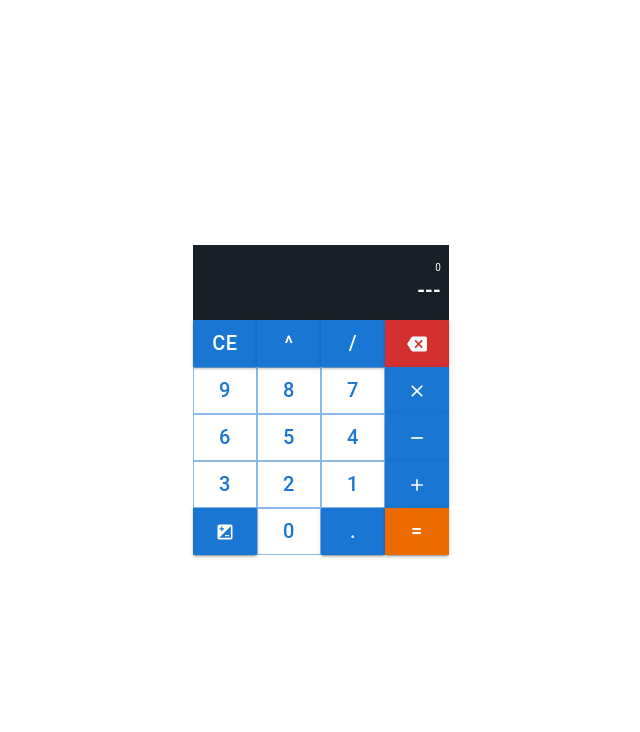
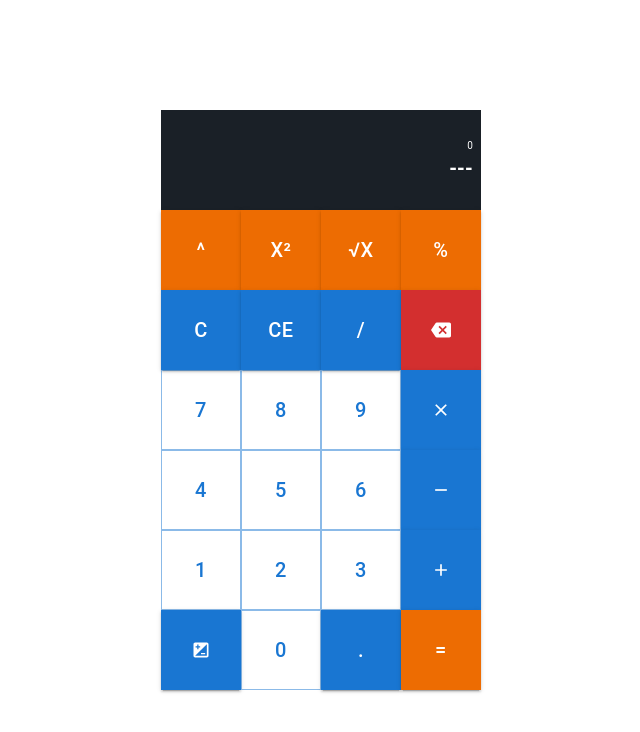
Before and after one commit to QuentinMEpsi/b3-c2-dev-tu-marceron-quentin, a React app: page / in a window 1280 px wide. Shown: the whole page, without its empty margins (319-959 px from the left). Built offline with nearby package versions, Linux system fonts and the light colour scheme.

Commit message:
Calculator without function for calculate

```diff
--- a/public/index.html
+++ b/public/index.html
@@ -2,7 +2,7 @@
 <html lang="en">
   <head>
     <meta charset="utf-8" />
-    <link rel="icon" href="%PUBLIC_URL%/favicon.ico" />
+    <link rel="icon" href="%PUBLIC_URL%/calculatorIcon.png" />
     <meta name="viewport" content="width=device-width, initial-scale=1" />
     <meta name="theme-color" content="#000000" />
     <meta
@@ -24,7 +24,7 @@
       work correctly both with client-side routing and a non-root public URL.
       Learn how to configure a non-root public URL by running `npm run build`.
     -->
-    <title>React App</title>
+    <title>Calculator</title>
   </head>
   <body>
     <noscript>You need to enable JavaScript to run this app.</noscript>
--- a/src/components/Calculator/Calculator.js
+++ b/src/components/Calculator/Calculator.js
@@ -1,9 +1,11 @@
+
+import {useState} from "react";
+import MathFunction from "../../utilities/MathFunction";
 
 import {
     Button,
     Stack, Typography
 } from "@mui/material";
-
 import {
     Add, Backspace,
     Close, Iso,
@@ -11,64 +13,94 @@ import {
 } from "@mui/icons-material";
 
 import styles from './Calculator.module.css';
-import {useState} from "react";
 
 export default function Calculator() {
     const [calcValue, setCalcValue] = useState('');
-    const [finalValue, setfinalValue] = useState('');
+    const [finalValue, setFinalValue] = useState('');
 
     const handleAdd = (value) => {
         setCalcValue(calcValue + value);
-    }
+    };
+    const handleCancel = () => {
+        setCalcValue(calcValue.substring(0, calcValue.length - 1));
+    };
     const handleRemove = () => {
         setCalcValue('');
-        setfinalValue('');
-    }
-    const handleCancel = () => {
-        setCalcValue(calcValue.substring(0, calcValue.length - 1));
-    }
-    const handleEqual = (value) => {
-        setfinalValue(finalValue + calcValue + value);
+    };
+    const handleTotallyRemove = () => {
         setCalcValue('');
-    }
+        setFinalValue('');
+    };
+    const handleOperator = (operator) => {
+        if(calcValue) {
+            if(finalValue) {
+                const parseValue = MathFunction.parseOperation(finalValue + ' ' + calcValue);
+                setFinalValue(MathFunction.addOperation(parseValue.firstNumber, parseValue.operator, parseValue.secondNumber) + ' ' + operator);
+                setCalcValue('')
+            }
+            else {
+                setFinalValue(finalValue + ' ' + calcValue + ' ' + operator);
+                setCalcValue('');
+            }
+        }
+    };
+    const handleComplexOperator = (operator) => {
+        if(calcValue) {
+            setCalcValue(MathFunction.addOperation(calcValue, operator));
+        }
+    };
+    const handleEqual = () => {
+        if(calcValue !== '') {
+            setFinalValue(finalValue + ' ' + calcValue);
+            const parseValue = MathFunction.parseOperation(finalValue + ' ' + calcValue);
+
+            setCalcValue(MathFunction.addOperation(parseValue.firstNumber, parseValue.operator, parseValue.secondNumber));
+        }
+    };
 
     return (
         <Stack className={styles.Calculator}>
-            <Stack px={1} justifyContent={'center'} sx={{backgroundColor: '#1A2027FF', height: '75px'}}>
-                <Typography color={'white'} fontSize={'10px'} textAlign={'right'}>{finalValue ? finalValue : 0}</Typography>
-                <Typography color={'white'} fontSize={'20px'} fontWeight={'bold'} textAlign={'right'}>{calcValue ? calcValue : '---'}</Typography>
+            <Stack px={1} justifyContent={'center'} sx={{backgroundColor: '#1A2027FF', height: '100px'}}>
+                <Typography data-testid={'finalValue'} color={'white'} fontSize={'10px'} textAlign={'right'}>{finalValue ? finalValue : 0}</Typography>
+                <Typography data-testid={'calcValue'} color={'white'} fontSize={'20px'} fontWeight={'bold'} textAlign={'right'}>{calcValue ? calcValue : '---'}</Typography>
             </Stack>
             <Stack>
                 <Stack flexDirection={'column'}>
                     <Stack flexDirection={'row'}>
-                        <Button variant={'contained'} onClick={handleRemove}>CE</Button>
-                        <Button variant={'contained'} onClick={() => handleEqual('^')}>^</Button>
-                        <Button variant={'contained'} onClick={() => handleEqual('/')}>/</Button>
-                        <Button color={'error'} variant={'contained'} onClick={handleCancel}><Backspace /></Button>
+                        <Button color={'warning'} variant={'contained'} onClick={() => handleOperator('^')}>^</Button>
+                        <Button color={'warning'} variant={'contained'} onClick={() => handleComplexOperator('²')}>x²</Button>
+                        <Button color={'warning'} variant={'contained'} onClick={() => handleComplexOperator('√')}>√x</Button>
+                        <Button color={'warning'} variant={'contained'} onClick={() => handleComplexOperator('%')}>%</Button>
                     </Stack>
                     <Stack flexDirection={'row'}>
-                        <Button variant={'outlined'} onClick={() => handleAdd(9)}>9</Button>
-                        <Button variant={'outlined'} onClick={() => handleAdd(8)}>8</Button>
-                        <Button variant={'outlined'} onClick={() => handleAdd(7)}>7</Button>
-                        <Button variant={'contained'} onClick={() => handleEqual('*')}><Close /></Button>
+                        <Button data-testid={'buttonDelete'} variant={'contained'} onClick={handleRemove}>C</Button>
+                        <Button data-testid={'buttonRemove'} variant={'contained'} onClick={handleTotallyRemove}>CE</Button>
+                        <Button variant={'contained'} onClick={() => handleOperator('/')}>/</Button>
+                        <Button data-testid={'buttonCancel'} color={'error'} variant={'contained'} onClick={handleCancel}><Backspace /></Button>
                     </Stack>
                     <Stack flexDirection={'row'}>
-                        <Button variant={'outlined'} onClick={() => handleAdd(6)}>6</Button>
-                        <Button variant={'outlined'} onClick={() => handleAdd(5)}>5</Button>
-                        <Button variant={'outlined'} onClick={() => handleAdd(4)}>4</Button>
-                        <Button variant={'contained'} onClick={() => handleEqual('-')}><Remove /></Button>
+                        <Button data-testid={'button7'} variant={'outlined'} onClick={() => handleAdd(7)}>7</Button>
+                        <Button data-testid={'button8'} variant={'outlined'} onClick={() => handleAdd(8)}>8</Button>
+                        <Button data-testid={'button9'} variant={'outlined'} onClick={() => handleAdd(9)}>9</Button>
+                        <Button variant={'contained'} onClick={() => handleOperator('*')}><Close /></Button>
                     </Stack>
                     <Stack flexDirection={'row'}>
-                        <Button variant={'outlined'} onClick={() => handleAdd(3)}>3</Button>
-                        <Button variant={'outlined'} onClick={() => handleAdd(2)}>2</Button>
-                        <Button variant={'outlined'} onClick={() => handleAdd(1)}>1</Button>
-                        <Button variant={'contained'} onClick={() => handleEqual('+')}><Add /></Button>
+                        <Button data-testid={'button4'} variant={'outlined'} onClick={() => handleAdd(4)}>4</Button>
+                        <Button data-testid={'button5'} variant={'outlined'} onClick={() => handleAdd(5)}>5</Button>
+                        <Button data-testid={'button6'} variant={'outlined'} onClick={() => handleAdd(6)}>6</Button>
+                        <Button variant={'contained'} onClick={() => handleOperator('-')}><Remove /></Button>
                     </Stack>
                     <Stack flexDirection={'row'}>
-                        <Button variant={'contained'}><Iso /></Button>
-                        <Button variant={'outlined'} onClick={() => handleAdd(0)}>0</Button>
+                        <Button data-testid={'button1'} variant={'outlined'} onClick={() => handleAdd(1)}>1</Button>
+                        <Button data-testid={'button2'} variant={'outlined'} onClick={() => handleAdd(2)}>2</Button>
+                        <Button data-testid={'button3'} variant={'outlined'} onClick={() => handleAdd(3)}>3</Button>
+                        <Button variant={'contained'} onClick={() => handleOperator('+')}><Add /></Button>
+                    </Stack>
+                    <Stack flexDirection={'row'}>
+                        <Button variant={'contained'} onClick={() => handleComplexOperator('+/-')}><Iso /></Button>
+                        <Button data-testid={'button0'} variant={'outlined'} onClick={() => handleAdd(0)}>0</Button>
                         <Button variant={'contained'} onClick={() => handleAdd('.')}>.</Button>
-                        <Button color={'warning'} variant={'contained'} onClick={() => handleEqual('=')}>=</Button>
+                        <Button data-testid={'buttonEqual'} color={'warning'} variant={'contained'} onClick={handleEqual}>=</Button>
                     </Stack>
                 </Stack>
             </Stack>
--- a/src/components/Calculator/Calculator.module.css
+++ b/src/components/Calculator/Calculator.module.css
@@ -1,5 +1,7 @@
 
 .Calculator > div > div > div > button {
+    width: 80px;
+    height: 80px;
     border-radius: 0;
     font-size: 20px;
 }
--- /dev/null
+++ b/src/utilities/MathFunction.js
@@ -0,0 +1,30 @@
+
+export default class MathFunction {
+
+    static parseOperation(value) {
+        let splitElement = value.split(' ');
+        const finalElement = splitElement.filter((item) => item !== '');
+
+        return {
+            operator: finalElement[1],
+            firstNumber: parseFloat(finalElement[0]),
+            secondNumber: parseFloat(finalElement[2]),
+        };
+    }
+
+    static addOperation(firstNumber, operator, secondNumber) {
+        const operatorSymbol = {
+            '+': (firstNumber + secondNumber),
+            '-': (firstNumber - secondNumber),
+            '*': (firstNumber * secondNumber),
+            '/': (firstNumber / secondNumber),
+            '^': (firstNumber ** secondNumber),
+            '%': (firstNumber * 0.01),
+            '²': (firstNumber * firstNumber),
+            '√': (Math.sqrt(firstNumber)),
+            '+/-': (firstNumber * -1),
+        }
+
+        return operatorSymbol[operator];
+    }
+}
```
Also changed, not shown: package.json (+32 -2 lines), src/components/App/App.test.js (deleted, +0 -8 lines), src/utilities/MathFunction.test.js (added, +148 -0 lines), README.md, public/calculatorIcon.png (added), public/favicon.ico (deleted), 1 other file.
